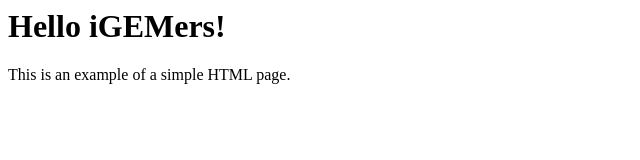
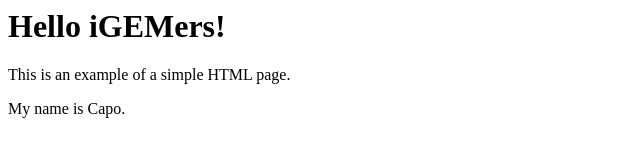
Before and after one commit to Capobmb/web-practice, a plain HTML site: page index.html in a window 1280 px wide. Shown: the whole page, without its empty margins (0-640 px from the left). Drawn offline with Linux system fonts and the light colour scheme.

Commit message:
add name info

```diff
--- a/index.html
+++ b/index.html
@@ -7,5 +7,6 @@
 <body>
     <h1>Hello iGEMers!</h1>
     <p>This is an example of a simple HTML page.</p>
+    <p>My name is Capo.</p>
 </body>
 </html>
```
